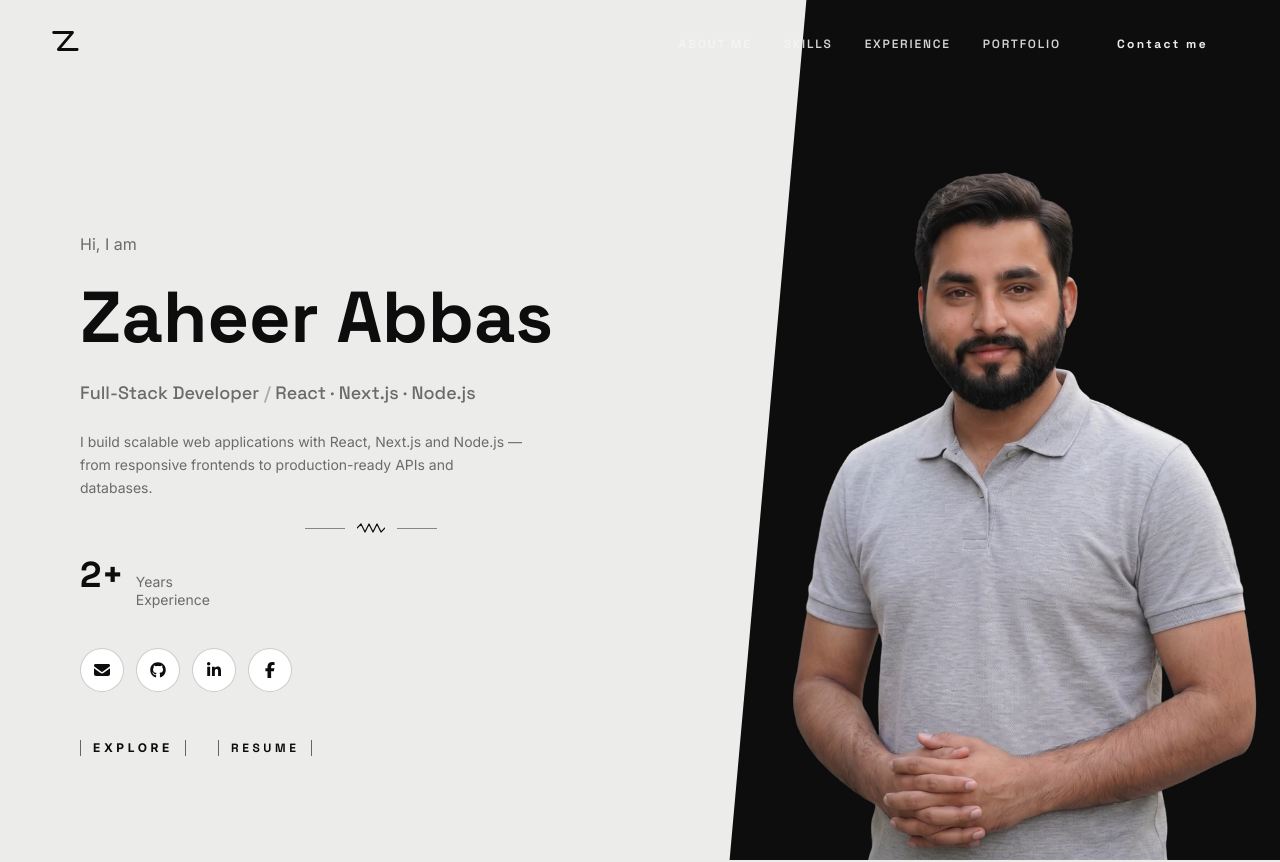
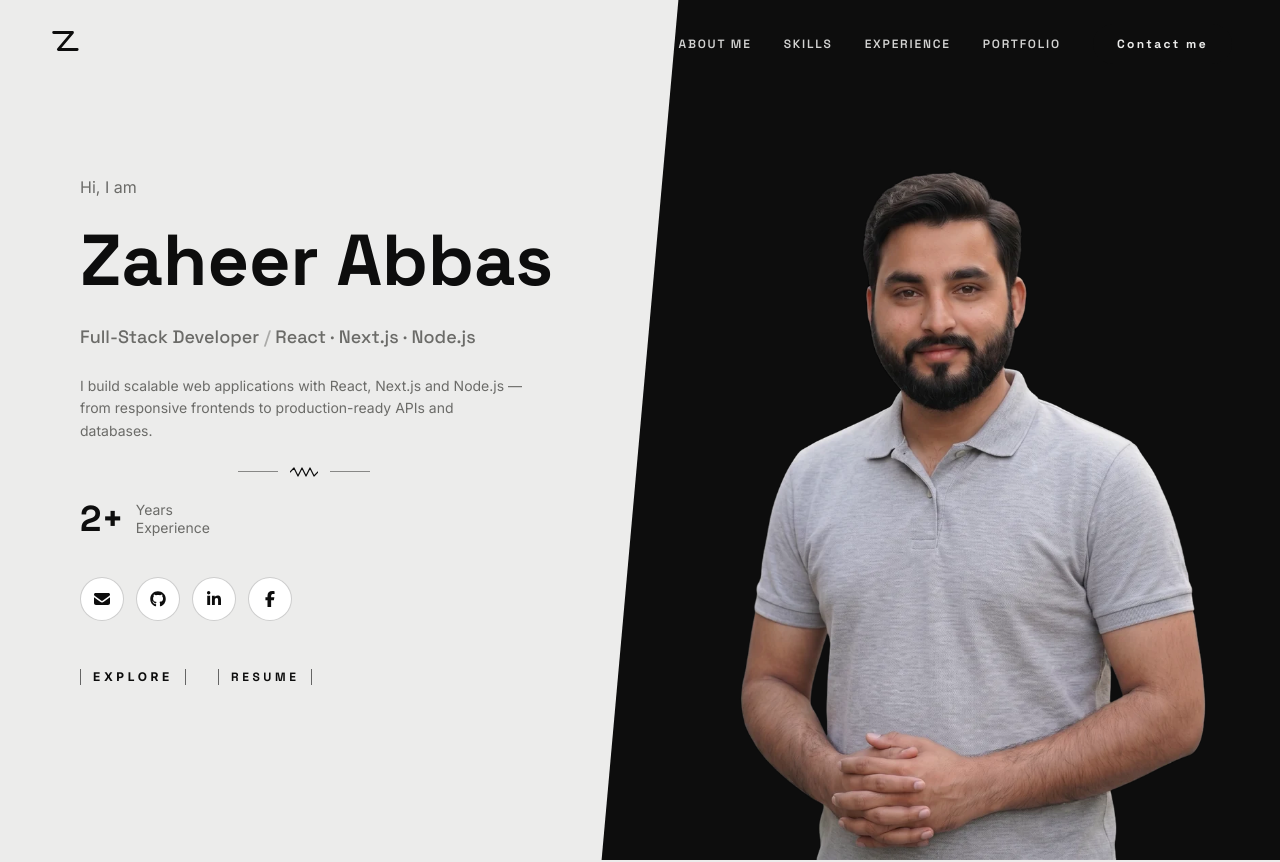
Before and after one commit to stackiid/zaheer-abbas-portfolio, a React (Vite) app: page / in a window 1280 px wide. Shown: the top 862 px of the page. Built offline with nearby package versions, Linux system fonts and the light colour scheme.

Commit message:
style(hero): adjust section split to 50-50, vertically center content, and align stats with divider

```diff
--- a/src/components/Hero/Hero.tsx
+++ b/src/components/Hero/Hero.tsx
@@ -38,7 +38,7 @@ export function Hero() {
         className="pointer-events-none absolute inset-0 hidden lg:block"
         style={{
           background: 'var(--color-ink)',
-          clipPath: 'polygon(63% 0, 100% 0, 100% 100%, 57% 100%)',
+          clipPath: 'polygon(53% 0, 100% 0, 100% 100%, 47% 100%)',
         }}
         aria-hidden="true"
       />
@@ -47,7 +47,7 @@ export function Hero() {
 
       <div className="relative mx-auto flex min-h-screen max-w-[1680px] flex-col lg:min-h-[860px] lg:flex-row">
         {/* Text column */}
-        <div className="relative z-10 flex flex-1 flex-col justify-center gap-6 px-6 pb-0 pt-28 sm:px-10 lg:w-[58%] lg:flex-none lg:px-16 lg:pt-32 xl:px-20">
+        <div className="relative z-10 flex flex-1 flex-col justify-center gap-6 px-6 pb-0 pt-28 sm:px-10 lg:w-1/2 lg:flex-none lg:px-16 lg:py-32 xl:px-20">
           <p data-hero-eyebrow className="font-sans text-base text-muted lg:text-muted">
             Hi, I am
           </p>
@@ -63,11 +63,11 @@ export function Hero() {
 
           <p className="hidden max-w-md font-sans text-sm leading-relaxed text-muted lg:block">{personal.summary}</p>
 
-          <div className="hidden lg:block">
+          <div className="hidden max-w-md lg:block">
             <Divider />
           </div>
 
-          <div className="hidden items-baseline gap-3 lg:flex">
+          <div className="hidden items-center gap-3 lg:flex">
             <span className="font-display text-4xl font-bold leading-none text-ink">{personal.yearsExperience}</span>
             <span className="font-sans text-sm leading-tight text-muted">
               Years
@@ -87,7 +87,7 @@ export function Hero() {
         </div>
 
         {/* Portrait column */}
-        <div className="relative flex flex-1 items-end justify-center lg:w-[42%] lg:flex-none lg:items-end">
+        <div className="relative flex flex-1 items-end justify-center lg:w-1/2 lg:flex-none lg:items-end">
           <img
             data-hero-image
             src={portrait}
```
